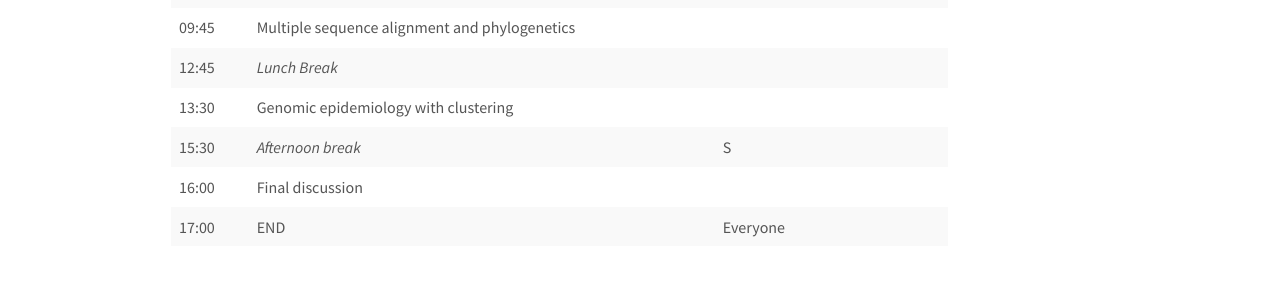
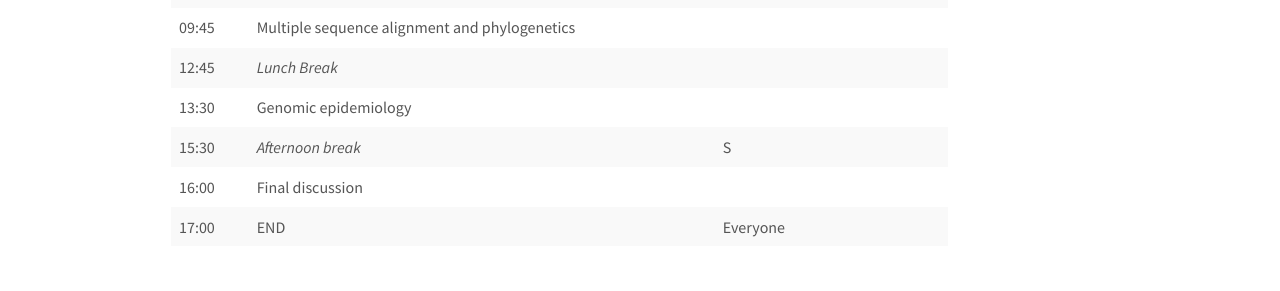
Before and after one commit to EERA-Edinburgh/eera-edinburgh.github.io, a Jekyll site: the page built from _pages/tad-workshop-ghana-2025.md, in a window 1280 px wide and 900 px high, scrolled down 4759 px. Shown: the part 163-454 px from the top of the window. Built offline with Jekyll 4.4.1, drawn with Linux system fonts in a browser that asks for light colours; nearby versions of some CDN libraries; comment, search, counter and statistics services are not loaded.

Commit message:
Update bioinformatics program

```diff
--- a/_pages/tad-workshop-ghana-2025.md
+++ b/_pages/tad-workshop-ghana-2025.md
@@ -323,7 +323,7 @@ By fostering local expertise and reducing reliance on external support, this wor
   <tr><td>09:15</td><td>Morning recap</td><td></td></tr>
   <tr><td>09:45</td><td>Multiple sequence alignment and phylogenetics</td><td></td></tr>
   <tr><td>12:45</td><td><i>Lunch Break</i></td><td></td></tr>
-  <tr><td>13:30</td><td>Genomic epidemiology with clustering</td><td></td></tr>
+  <tr><td>13:30</td><td>Genomic epidemiology</td><td></td></tr>
   <tr><td>15:30</td><td><i>Afternoon break</i></td><td>S</td></tr>
   <tr><td>16:00</td><td>Final discussion</td><td></td></tr>
   <tr><td>17:00</td><td>END</td><td>Everyone</td></tr>
```
